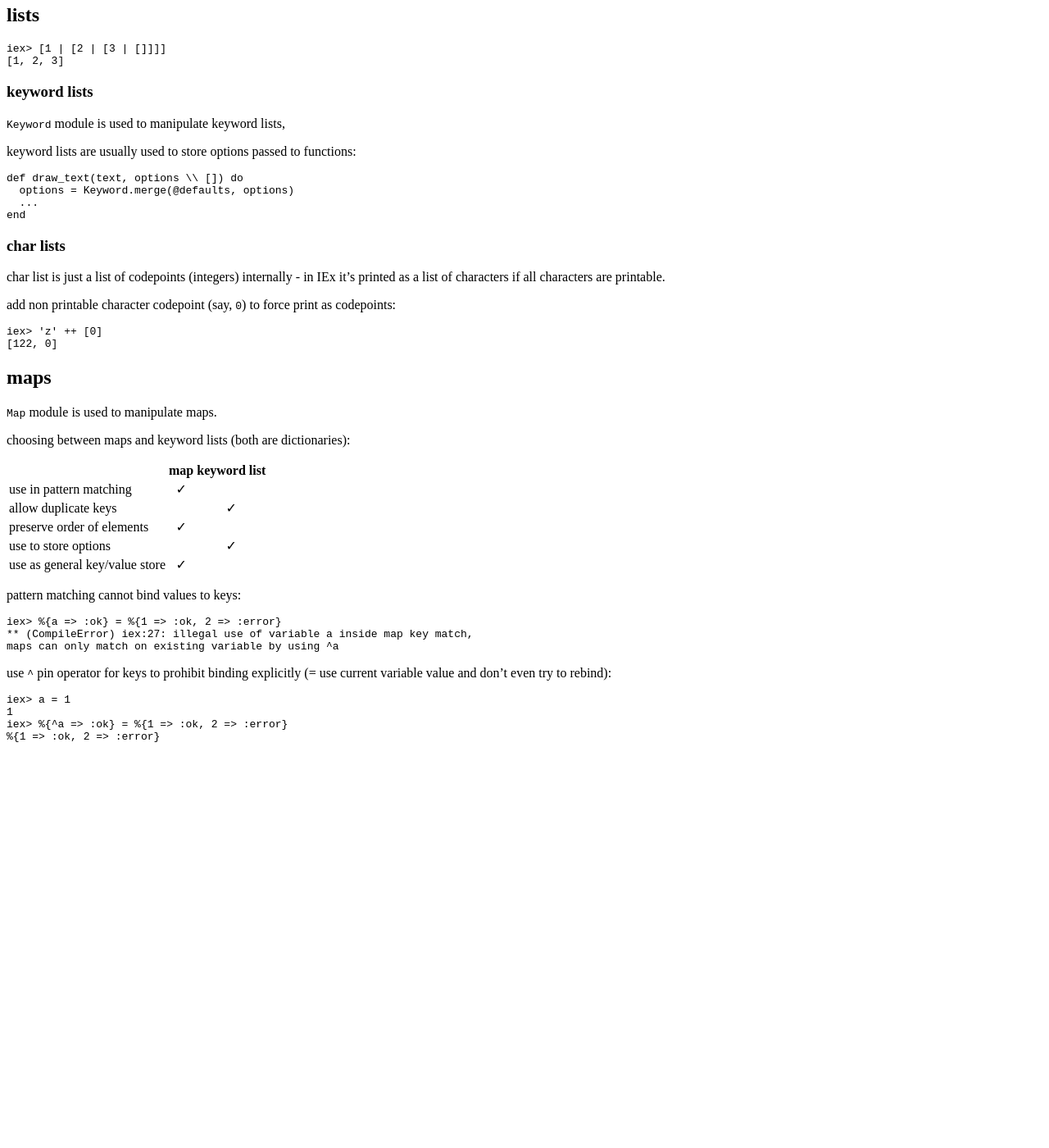
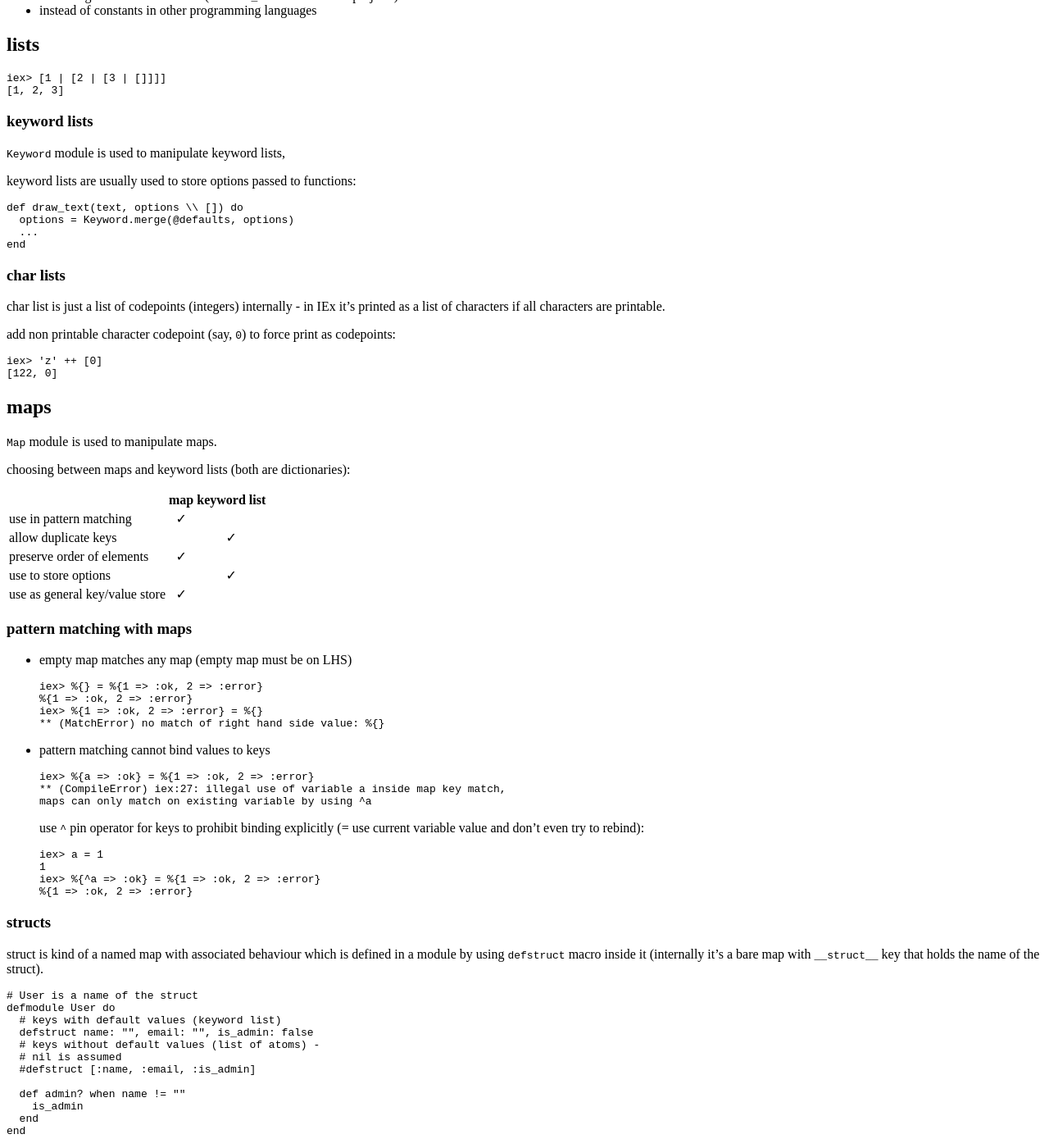
Before and after one commit to tap349/tap349.github.io, a Jekyll site: the page built from _posts/2016-12-31-elixir-notes.md, in a window 1280 px wide and 1400 px high, scrolled down 6369 px. Shown: the whole window at 82% size. Built offline with Jekyll 4.4.1, drawn with Linux system fonts in a browser that asks for light colours; before the commit the page ends 7288 px from its top, so only the background shows below that; some of the changed text lies outside the part shown.

Commit message:
update 2017-01-05_02:47:43

````diff
--- a/_posts/2016-12-31-elixir-notes.md
+++ b/_posts/2016-12-31-elixir-notes.md
@@ -471,20 +471,53 @@
 | use to store options            |       | ✓            |
 | use as general key/value store  | ✓     |              |
 
-pattern matching cannot bind values to keys:
+### pattern matching with maps
 
-```sh
-iex> %{a => :ok} = %{1 => :ok, 2 => :error}
-** (CompileError) iex:27: illegal use of variable a inside map key match,
-maps can only match on existing variable by using ^a
+- empty map matches any map (empty map must be on LHS)
+
+  ```sh
+  iex> %{} = %{1 => :ok, 2 => :error}
+  %{1 => :ok, 2 => :error}
+  iex> %{1 => :ok, 2 => :error} = %{}
+  ** (MatchError) no match of right hand side value: %{}
+  ```
+
+- pattern matching cannot bind values to keys
+
+  ```sh
+  iex> %{a => :ok} = %{1 => :ok, 2 => :error}
+  ** (CompileError) iex:27: illegal use of variable a inside map key match,
+  maps can only match on existing variable by using ^a
+  ```
+
+  use `^` pin operator for keys to prohibit binding explicitly
+  (= use current variable value and don't even try to rebind):
+
+  ```sh
+  iex> a = 1
+  1
+  iex> %{^a => :ok} = %{1 => :ok, 2 => :error}
+  %{1 => :ok, 2 => :error}
+  ```
+
+### structs
+
+struct is kind of a named map with associated behaviour which is
+defined in a module by using `defstruct` macro inside it
+(internally it's a bare map with `__struct__` key that holds
+the name of the struct).
+
+```elixir
+# User is a name of the struct
+defmodule User do
+  # keys with default values (keyword list)
+  defstruct name: "", email: "", is_admin: false
+  # keys without default values (list of atoms) -
+  # nil is assumed
+  #defstruct [:name, :email, :is_admin]
+
+  def admin? when name != ""
+    is_admin
+  end
+end
 ```
-
-use `^` pin operator for keys to prohibit binding explicitly
-(= use current variable value and don't even try to rebind):
-
-```sh
-iex> a = 1
-1
-iex> %{^a => :ok} = %{1 => :ok, 2 => :error}
-%{1 => :ok, 2 => :error}
-```
````
